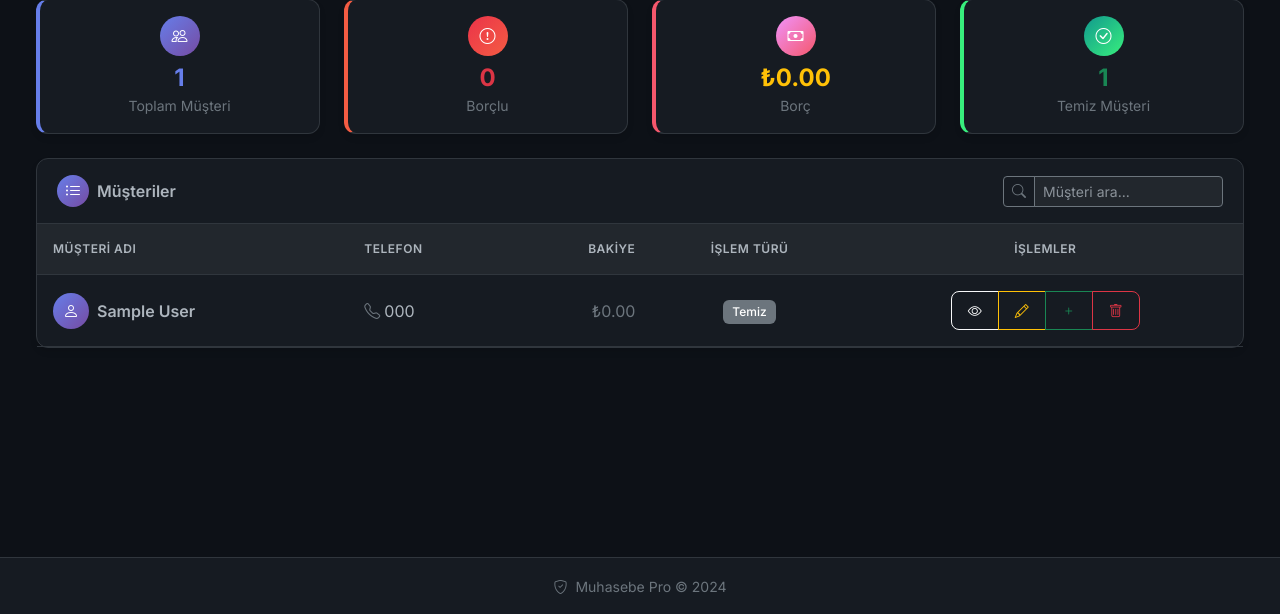
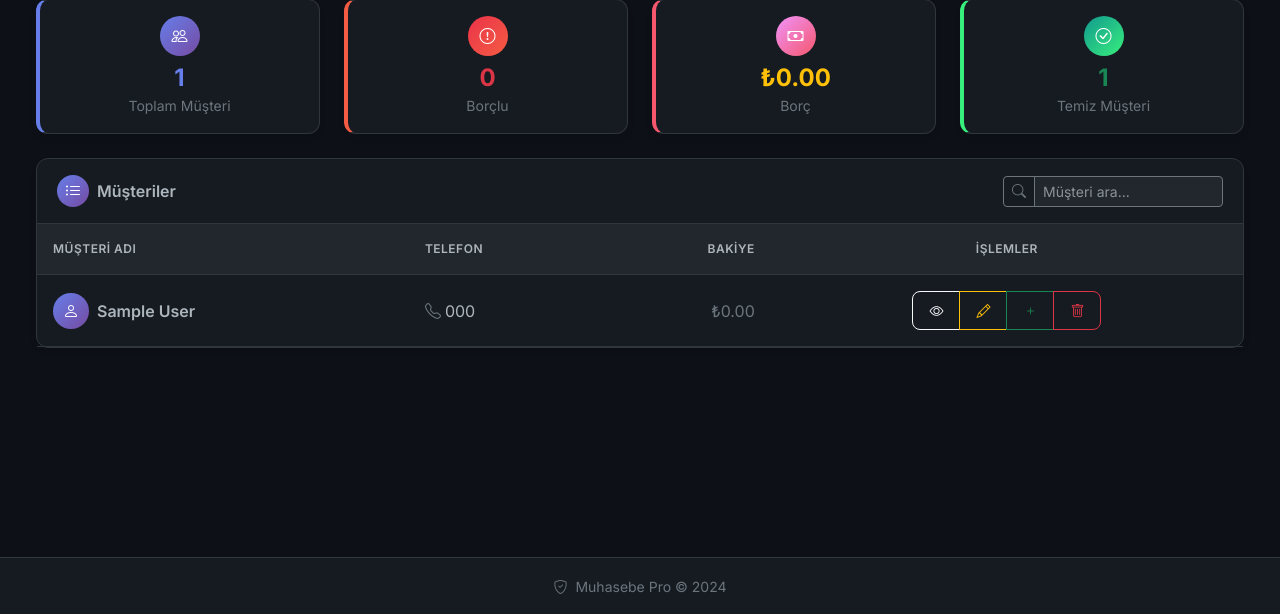
Before and after one commit to mahmutt44/muhasebe-pro, a Flask app: page /customers in a window 1280 px wide. Shown: the part 186-800 px from the top of the page. Run offline with Flask 3, Linux system fonts and the light colour scheme; tables that the repository leaves empty hold one stand-in row (values such as "Sample post").

Commit message:
Mobil uyumluluk: Müşteriler ve işlemler listesini ürünler gibi 3 sütuna indir

```diff
--- a/templates/customers.html
+++ b/templates/customers.html
@@ -90,7 +90,6 @@
                         <th>{{ t.customer_name }}</th>
                         <th class="hide-mobile">{{ t.phone }}</th>
                         <th class="text-end">{{ t.balance }}</th>
-                        <th class="text-center hide-mobile">{{ t.transaction_type }}</th>
                         <th class="text-center">{{ t.actions }}</th>
                     </tr>
                 </thead>
@@ -123,15 +122,6 @@
                             <span class="text-secondary">₺0.00</span>
                             {% endif %}
                         </td>
-                        <td class="text-center hide-mobile">
-                            {% if customer.balance > 0 %}
-                            <span class="badge" style="background: var(--danger-gradient);">{{ t.debtor }}</span>
-                            {% elif customer.balance < 0 %}
-                            <span class="badge" style="background: var(--success-gradient);">{{ t.creditor }}</span>
-                            {% else %}
-                            <span class="badge bg-secondary">{{ t.balance_clear }}</span>
-                            {% endif %}
-                        </td>
                         <td class="text-center">
                             <div class="btn-group btn-group-sm">
                                 <a href="{{ url_for('main.customer_detail', customer_id=customer.id) }}" class="btn btn-outline-light" title="Detay">
@@ -151,7 +141,7 @@
                     </tr>
                     {% else %}
                     <tr>
-                        <td colspan="5" class="text-center py-5">
+                        <td colspan="4" class="text-center py-5">
                             <i class="bi bi-people fs-1 text-secondary d-block mb-2"></i>
                             <span class="text-secondary">{{ t.no_data }}</span>
                         </td>
--- a/templates/transactions.html
+++ b/templates/transactions.html
@@ -99,7 +99,7 @@
                     <tr>
                         <th>{{ t.date }}</th>
                         <th class="hide-mobile">{{ t.description }}</th>
-                        <th class="text-center">{{ t.transaction_type }}</th>
+                        <th class="text-center hide-mobile">{{ t.transaction_type }}</th>
                         <th class="text-end">{{ t.amount }}</th>
                         <th class="text-center">{{ t.actions }}</th>
                     </tr>
@@ -111,10 +111,10 @@
                             <span class="fw-semibold">{{ transaction.date|format_date }}</span>
                         </td>
                         <td class="hide-mobile">{{ transaction.description or '-' }}</td>
-                        <td class="text-center">
+                        <td class="text-center hide-mobile">
                             <span class="badge" style="background: {{ 'var(--success-gradient)' if transaction.type == 'income' else 'var(--danger-gradient)' }};">
                                 <i class="bi bi-{{ 'arrow-up' if transaction.type == 'income' else 'arrow-down' }}"></i>
-                                <span class="d-none d-sm-inline ms-1">{{ t.income if transaction.type == 'income' else t.expense }}</span>
+                                <span class="ms-1">{{ t.income if transaction.type == 'income' else t.expense }}</span>
                             </span>
                         </td>
                         <td class="text-end">
```
